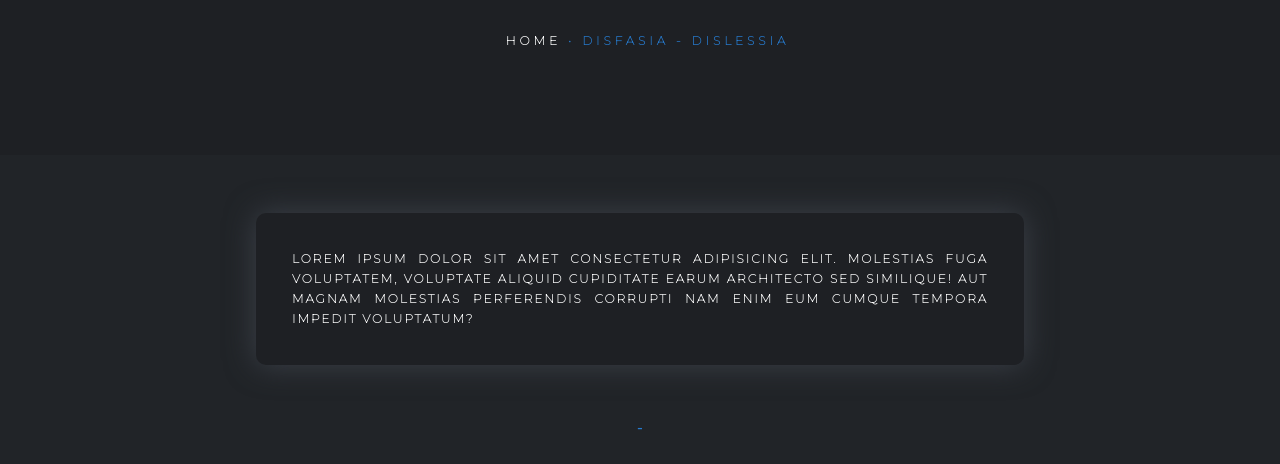
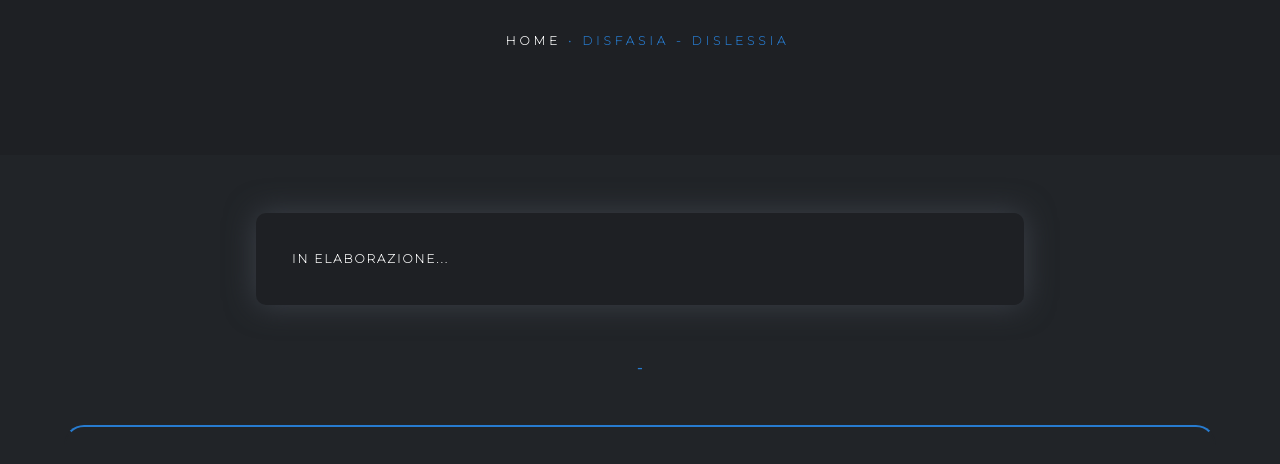
Before and after one commit to MasterCod24/suaid, a plain HTML site: page Disfasia-dislessia/disl_disf.html in a window 1280 px wide. Shown: the part 270-734 px from the top of the page. Drawn offline with Linux system fonts and the light colour scheme.

Commit message:
Add files via upload

```diff
--- a/Disfasia-dislessia/disl_disf.html
+++ b/Disfasia-dislessia/disl_disf.html
@@ -56,7 +56,9 @@
             </div>
 
             <div class="descr"> <!-- PRIMO BLOCCO -->
-                <p>Lorem ipsum dolor sit amet consectetur adipisicing elit. Molestias fuga voluptatem, voluptate aliquid cupiditate earum architecto sed similique! Aut magnam molestias perferendis corrupti nam enim eum cumque tempora impedit voluptatum?</p>
+                <p>
+                    in elaborazione...
+                </p>
             </div>
 
             <div class="separatore"> <!-- SECONDO BLOCCO -->
```
